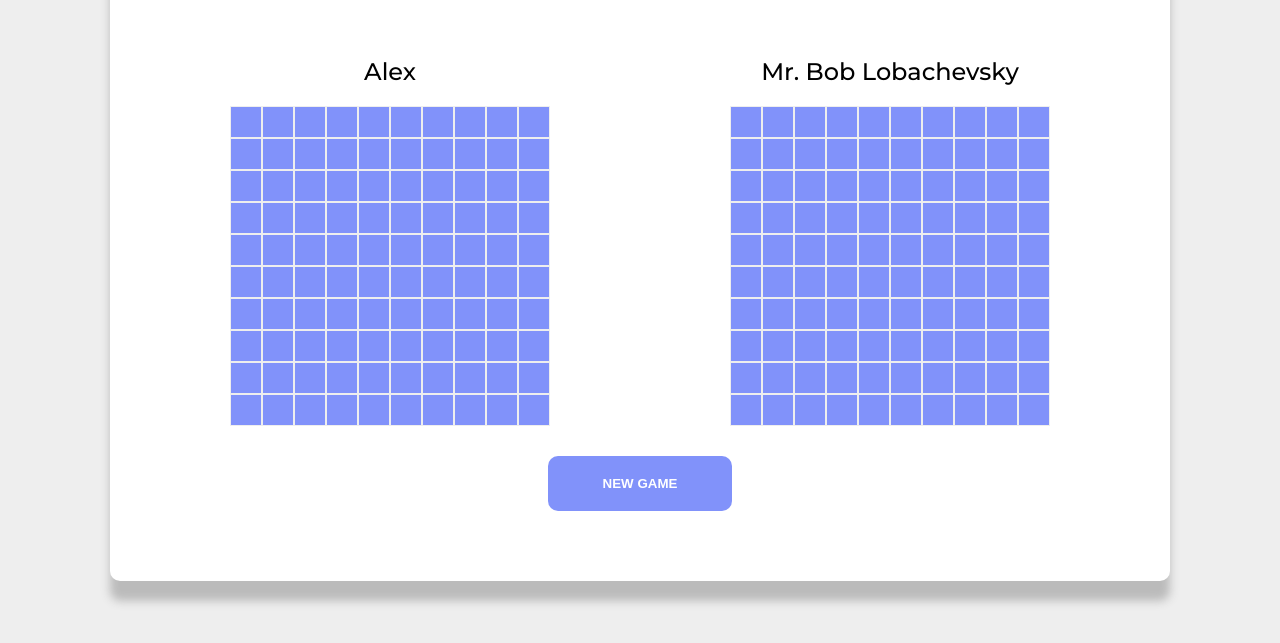
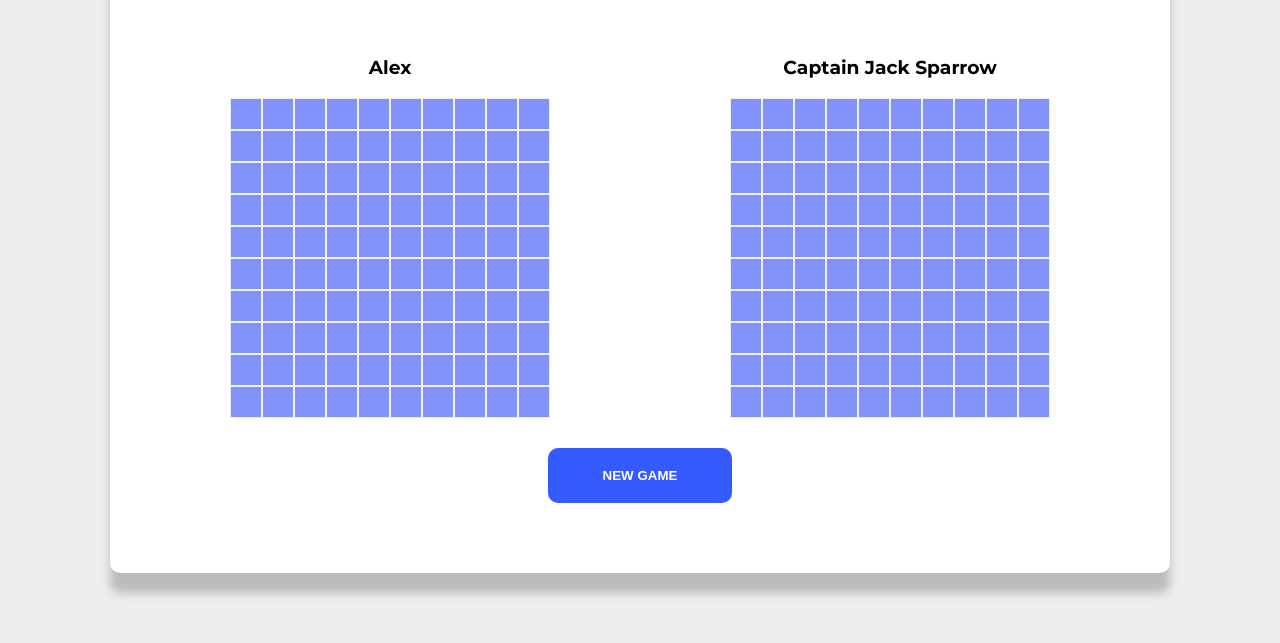
Before and after one commit to wizewizzard/battleship, a website built with webpack: page src/index.html in a window 1280 px wide. Shown: the part 233-876 px from the top of the page. Built offline with nearby package versions, Linux system fonts and the light colour scheme.

Commit message:
Adjust styles

```diff
--- a/public/styles/default.css
+++ b/public/styles/default.css
@@ -39,7 +39,7 @@
 }
 
 .btn-primary {
-    background: #8192fa;
+    background: #355bff;
     color: white;
     font-weight: bold;
 }
--- a/public/styles/fonts.css
+++ b/public/styles/fonts.css
@@ -1,13 +1,13 @@
 @font-face {
     font-family: 'montserrat';
-    src: url('../fonts/Montserrat-Light.ttf') format('truetype');
+    src: url('../fonts/Montserrat-Medium.ttf') format('truetype');
     font-weight: 500;
     font-style: normal;
 }
 
 @font-face {
     font-family: 'montserrat';
-    src: url('../fonts/Montserrat-Medium.ttf') format('truetype');
+    src: url('../fonts/Montserrat-Bold.ttf') format('truetype');
     font-weight: 800;
     font-style: normal;
 }
--- a/public/styles/styles.css
+++ b/public/styles/styles.css
@@ -30,7 +30,7 @@
     width:50%;
 }
 
-.player-name__container h2 {
+.player-name__container h3 {
     text-align: center;
 }
 
--- a/src/index.html
+++ b/src/index.html
@@ -17,9 +17,9 @@
         <div class="d-flex flex-row players__container">
             <div class="player__container">
                 <div class="player-name__container">
-                    <h2>
+                    <h3>
                         <span class="player-name">Alex<span class="turn-icon hidden"></span></span>
-                    </h2>
+                    </h3>
                 </div>
                 <div class="player__field__container">
                     <div class="d-flex flex-column player__field"></div>
@@ -27,7 +27,9 @@
             </div>
             <div class="player__container">
                 <div class="player-name__container ">
-                    <h2><span class="player-name">Mr. Bob Lobachevsky<span class="turn-icon hidden"></span></span></h2>
+                    <h3>
+                        <span class="player-name">Captain Jack Sparrow<span class="turn-icon hidden"></span></span>
+                    </h3>
                 </div>
                 <div class="player__field__container">
                     <div class="d-flex flex-column player__field"></div>
```
